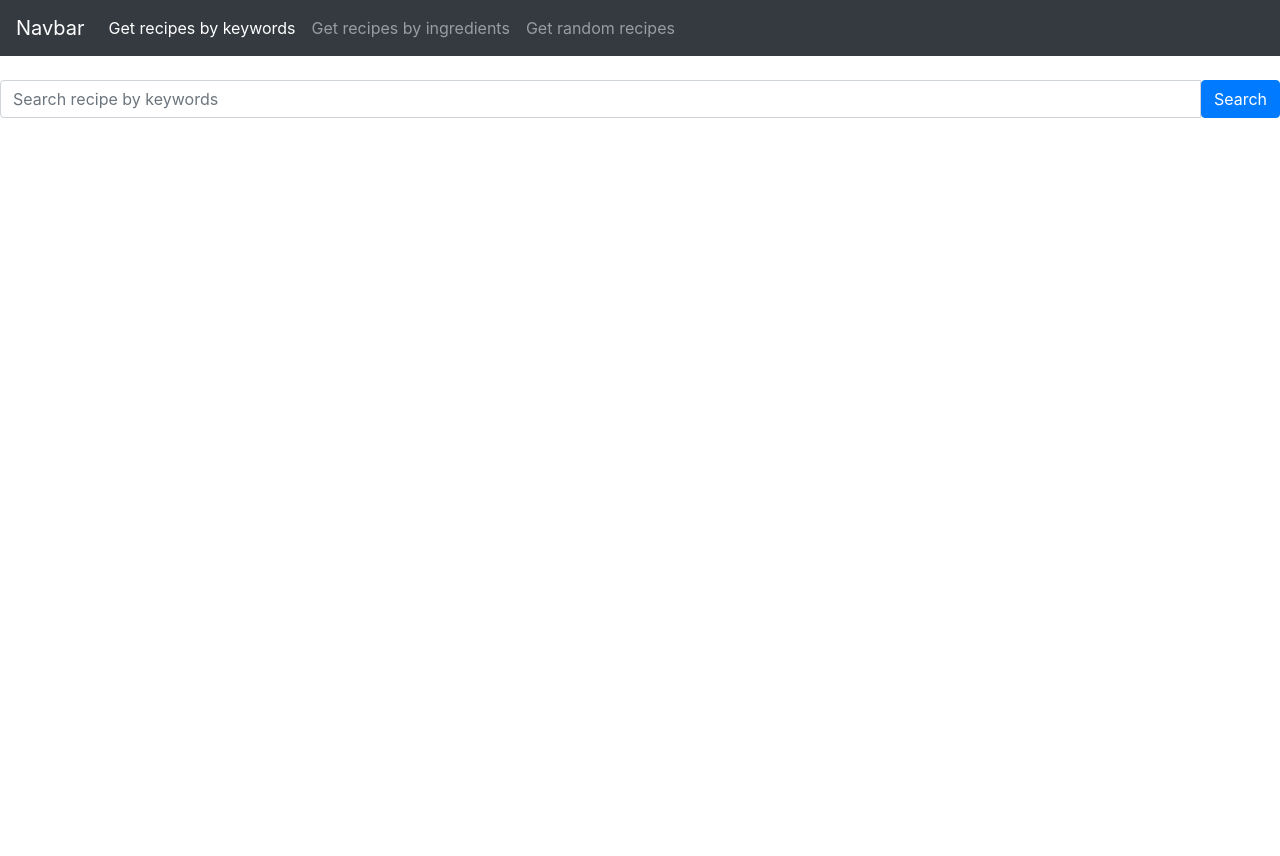
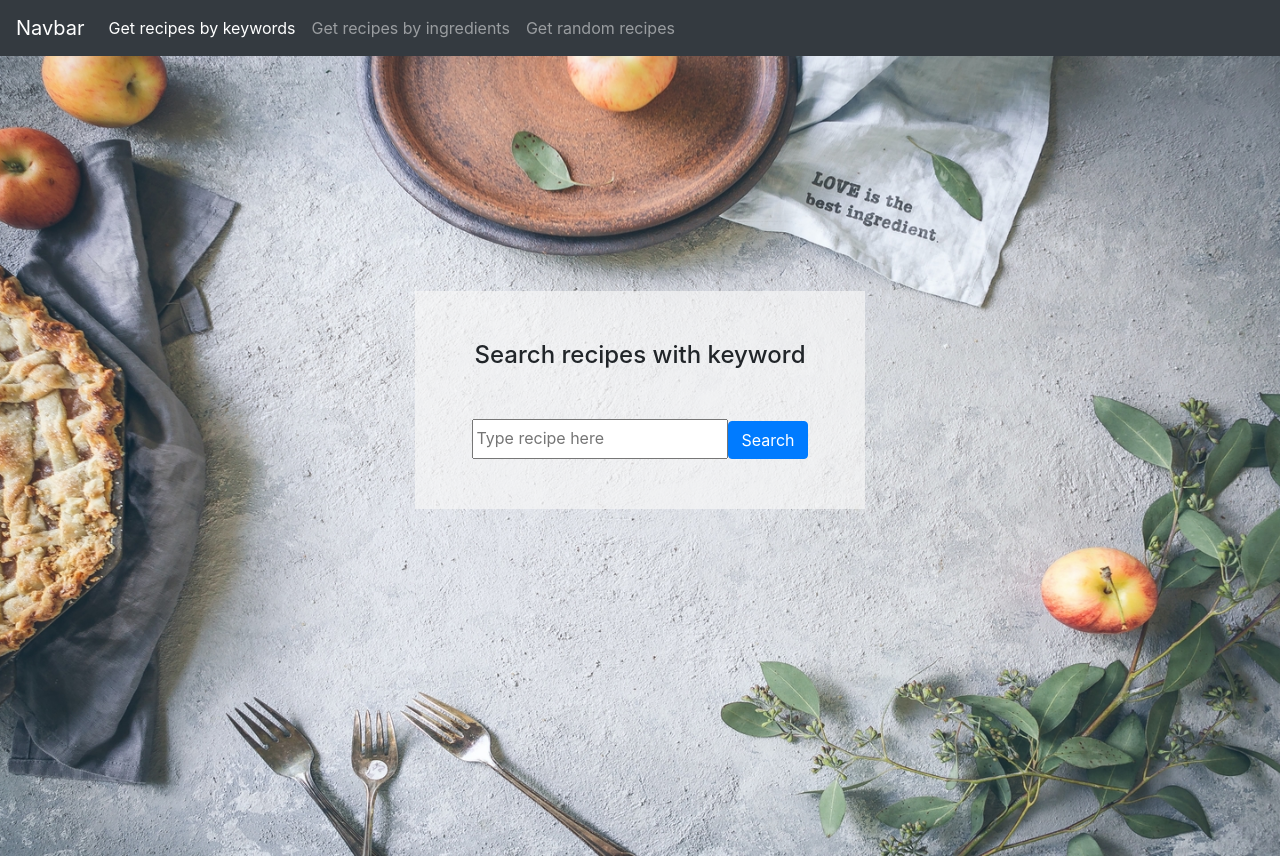
Before and after one commit to SWChan01/recipe-app, a React (Create React App) app: page / in a window 1280 px wide. Before the commit the page ends 800 px from the top, so only its background shows below. Built offline with nearby package versions, Linux system fonts and the light colour scheme.

Commit message:
search for keyword is done

```diff
--- a/src/App.js
+++ b/src/App.js
@@ -3,10 +3,7 @@ import './App.css';
 import Navagation from './components/Navagation'
 import { BrowserRouter as Router, Switch , Route } from 'react-router-dom'
 import SearchByKeywords from './components/SearchByKeywords'
-
-//GET example:
-//https://api.spoonacular.com/recipes/complexSearch?query=pasta&maxFat=25&number=2
-
+import Cover from './components/Cover'
 
 
 const App = () => {
@@ -24,9 +21,9 @@ const App = () => {
         <Navagation />
         <Router>
             <Switch>
-                <Route exact path="/">
-                    <SearchByKeywords />
-                </Route>
+                <Route exact path="/" component={Cover}/>
+                <Route exact path="/searchByKeywords" component={SearchByKeywords}/>
+                <Route exact path="/searchByKeywords/:query" component={SearchByKeywords}/>
 
             </Switch>
         </Router>
--- /dev/null
+++ b/src/components/Cover.css
@@ -0,0 +1,40 @@
+.cover{
+    background-image: url("/background.jpg");
+    width: 100vw;
+    height: 100vh;
+    background-position: center;
+    background-repeat: no-repeat;
+    background-size: cover;
+}
+
+.searchArea{
+    display: flex;
+    flex-direction: column;
+    background: rgba(247,247,247,0.7);
+    width: 450px;
+    height: fit-content;
+    position : absolute;
+    top: 0;
+    bottom: 0;
+    left: 0;
+    right: 0;
+    margin: auto;
+}
+
+.searchBarText{
+    margin: 50px;
+    text-align: center;
+
+}
+
+.searchBar{
+    margin-bottom: 50px;
+    margin-left: auto;
+    margin-right: auto;
+    margin-top: 0px;
+}
+
+input{
+    padding-top: 5px;
+    padding-bottom: 7px;
+}
--- /dev/null
+++ b/src/components/Cover.js
@@ -0,0 +1,16 @@
+import React from 'react';
+import './Cover.css'
+import CoverText from './CoverText'
+const Cover = () =>{
+    return (
+        <>
+            <div className="cover">
+
+            </div>
+            <CoverText />
+        </>
+    )
+}
+
+
+export default Cover;
--- /dev/null
+++ b/src/components/CoverText.js
@@ -0,0 +1,33 @@
+import React,{useState} from 'react';
+import {Button} from 'react-bootstrap'
+const CoverText = () =>{
+    const [query,setQuery] = useState("");
+
+
+    const handleChange = (e) =>{
+        console.log(query)
+        setQuery(e.target.value)
+    }
+
+
+    return (
+        <>
+            <div className="searchArea">
+                <h4 className="searchBarText">
+                    Search recipes with keyword
+                 </h4>
+
+                <div className="searchBar">
+                    <input type="text" onChange={(e)=>handleChange(e)} placeholder="Type recipe here"/>
+                    <a href={`/searchByKeywords/${query}`}><Button>Search</Button></a>
+                </div>
+
+            </div>
+
+        </>
+    )
+}
+
+
+
+export default CoverText;
--- a/src/components/Navagation.js
+++ b/src/components/Navagation.js
@@ -1,19 +1,19 @@
 import React ,{useState,useEffect} from 'react'
 import {Link} from 'react-router-dom'
 import {Form,FormControl,Nav,Navbar,Button} from 'react-bootstrap'
+import './Navagation.css'
 
 const Navagation = () => {
     return (
     <>
         <Navbar bg="dark" variant="dark">
-            <Navbar.Brand href="#home">Navbar</Navbar.Brand>
+            <Navbar.Brand href="/">Navbar</Navbar.Brand>
             <Nav className="mr-auto">
-                <Nav.Link href="#searchByKeywords" active>Get recipes by keywords</Nav.Link>
+                <Nav.Link href="/searchByKeywords" active>Get recipes by keywords</Nav.Link>
                 <Nav.Link href="#searchByIngredients">Get recipes by ingredients</Nav.Link>
                 <Nav.Link href="#randomRecipes">Get random recipes  </Nav.Link>
             </Nav>
         </Navbar>
-        <br />
     </>
     )
 }
--- a/src/components/Preview.css
+++ b/src/components/Preview.css
@@ -8,8 +8,8 @@
     width:40%;
     height: auto;
     display: inline-block;
-    margin-top: 20px;
-    margin-right: 20px;
+    margin-top: 10vh;
+    margin-right: 5vw;
 
 }
 
--- a/src/components/Preview.js
+++ b/src/components/Preview.js
@@ -47,26 +47,23 @@ const Preview = ({title,image,summary,ingredients,instructions}) =>{
                     onHide ={toggleModal}
                 >
                     <Modal.Header closeButton>
-                        <Modal.Title>{title}</Modal.Title>
+                        <Modal.Title className="modalTitle">{title}</Modal.Title>
                     </Modal.Header>
 
+                    <Modal.Body>
                         <ul>
-                        <li>Title: {title}</li>
+                            <li>Summary: {showFullHTML(summary)}</li>
                             <li>Ingredients:
                                 <ul>
                                     {ingredients.map(element=> (
                                         <>
-                                        <li> name: {element.name} </li>
-                                        <li> amount: {element.amount} {element.unit} </li>
+                                            <li>{element.amount} {element.unit} {element.name} </li>
 
                                         </>
-
-
 
                                     ))}
                                 </ul>
                             </li>
-                        <li>Summary: {showFullHTML(summary)}</li>
                             <li>Instructions:
                             <ol>
                                 {
@@ -77,6 +74,8 @@ const Preview = ({title,image,summary,ingredients,instructions}) =>{
                             <li>Image: <img src={image}/>  </li>
 
                         </ul>
+
+                    </Modal.Body>
 
 
                     <Modal.Footer>
--- a/src/components/Result.js
+++ /dev/null
@@ -1,43 +0,0 @@
-import React from 'react';
-
-
-const displayRecipe = ({title,ingredients,summary,instructions,image}) =>{
-    return (
-        <>
-            <ul>
-                <li>Title: {title}</li>
-                <li>Ingredients:
-                    <ul>
-                        {ingredients.map(element=> (
-                            <>
-                                <li> name: {element.name} </li>
-                                <li> amount: {element.amount} {element.unit} </li>
-
-                            </>
-
-
-
-                        ))}
-                    </ul>
-                </li>
-                <li>Summary: {summary}</li>
-                <li>Instructions:
-                <ol>
-                    {
-                        instructions.map(element => (element.steps.map(subElement=> <li> {subElement.step} </li> )))
-                        //instructions[0].steps[0].step
-                    }
-                </ol>
-                </li>
-                <li>Image: <img src={image}/>  </li>
-
-            </ul>
-
-
-
-        </>
-    )
-}
-
-
-export default displayRecipe;
--- a/src/components/SearchByKeyword.css
+++ b/src/components/SearchByKeyword.css
@@ -0,0 +1,15 @@
+.search{
+    position: absolute;
+    left: 25%;
+    top: 15%;
+
+}
+
+.searchInput{
+    width: 40vw;
+}
+
+.displayRecipes{
+    margin-top: 7vw;
+    margin-left: 15vw;
+}
--- a/src/components/SearchByKeywords.js
+++ b/src/components/SearchByKeywords.js
@@ -1,11 +1,13 @@
 import React ,{useState,useEffect} from 'react';
 import {Form,InputGroup,Button,Container} from 'react-bootstrap'
-import Result from './Result'
 import Preview from './Preview'
 import './SearchByKeyword.css'
 import JSONres from '../res.js'
 
-const SearchByKeywords = () =>{
+
+
+
+const SearchByKeywords = ({queryMsg,doQuery}) =>{
 
 
 //GET example:
@@ -29,7 +31,27 @@ const SearchByKeywords = () =>{
 
     async function sendRequest(){
         console.log(query)
-        if(query != "default"){
+        console.log(window.location.pathname);
+
+        let url =window.location.pathname
+        if(url !== "/searchByKeywords"){
+            let res = url.split("/searchByKeywords/");
+            setQuery(res[1]);
+
+            let betterURL=`https://api.spoonacular.com/recipes/complexSearch?apiKey=${API_KEY}&number=${10}&query=${query}&addRecipeInformation=${true}&fillIngredients=${true}`;
+
+            let result = await fetch(betterURL);
+            let data = await result.json();
+            console.log(betterURL);
+            console.log(data);
+
+            setResult(data.results);
+
+
+
+        }
+
+        else if(query !== "default"){
             // let URL = `https://api.spoonacular.com/recipes/search?apiKey=${API_KEY}&number=${10}&query=${query}`
             // let betterURL=`https://api.spoonacular.com/recipes/complexSearch?apiKey=${API_KEY}&number=${10}&query=${query}&addRecipeInformation=${true}&fillIngredients=${true}`;
             // let result = await fetch(betterURL);
@@ -97,25 +119,16 @@ const SearchByKeywords = () =>{
 
     return (
         <>
-            <Form onSubmit={handleSubmit}>
-                <InputGroup>
-                    <Form.Control type="text" onChange={(e) => {handleOnChange(e)}} placeholder="Search recipe by keywords"></Form.Control>
+
+            <form onSubmit={handleSubmit} className="search">
+                    <input type="text" className="searchInput" onChange={(e) => {handleOnChange(e)}} placeholder="Search recipe by keywords" />
                     <Button type="submit">Search</Button>
-                </InputGroup>
-            </Form>
+            </form>
 
 
 
             <Container className="displayRecipes">
                 {result.map( element=> (
-                    // <Result
-                    //     title = {element.title}
-                    //     image = {element.image}
-                    //     summary = {element.summary}
-                    //     instructions = {element.analyzedInstructions}
-                    //     ingredients = {element.extendedIngredients}
-                    //  />
-
                     <Preview
                         title = {element.title}
                         image = {element.image}
```
Also changed, not shown: public/background.jpg (added), src/components/Navagation.css (added). Lines whose indentation alone changed are shown as unchanged.
